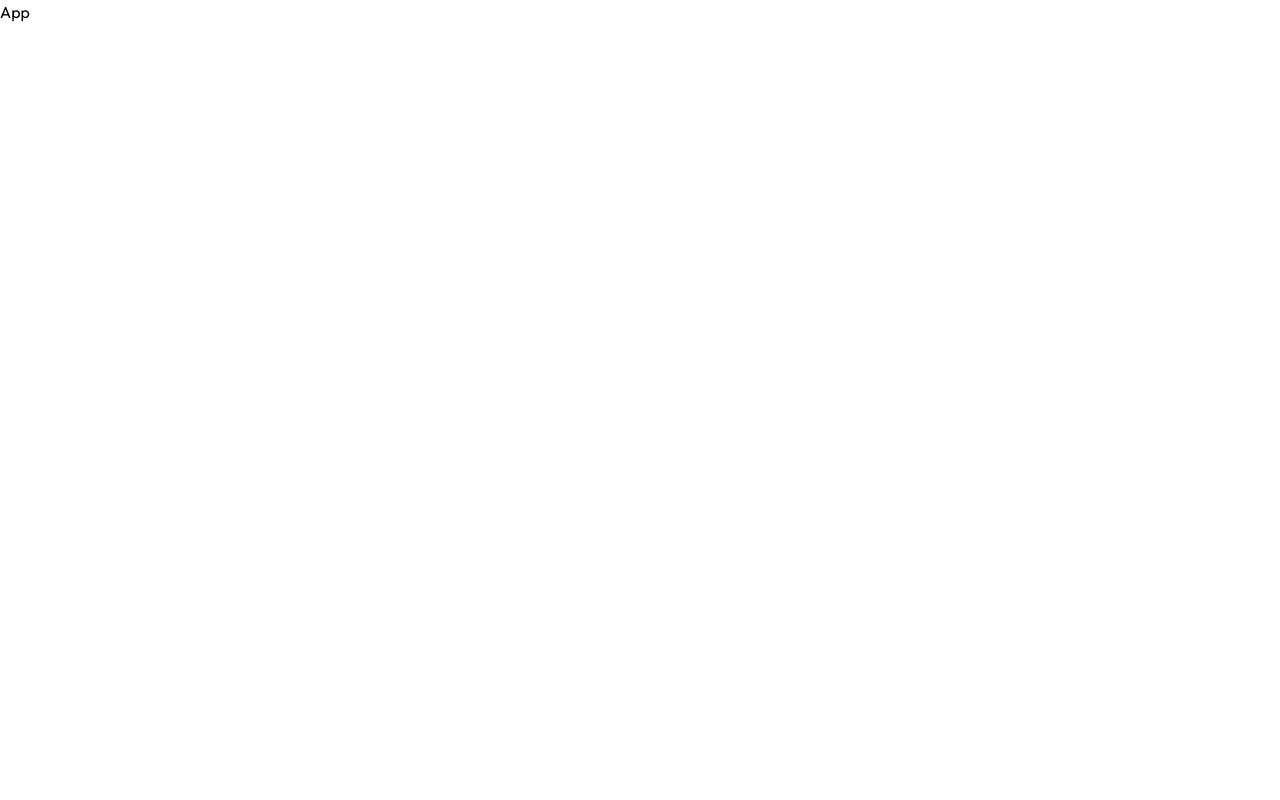
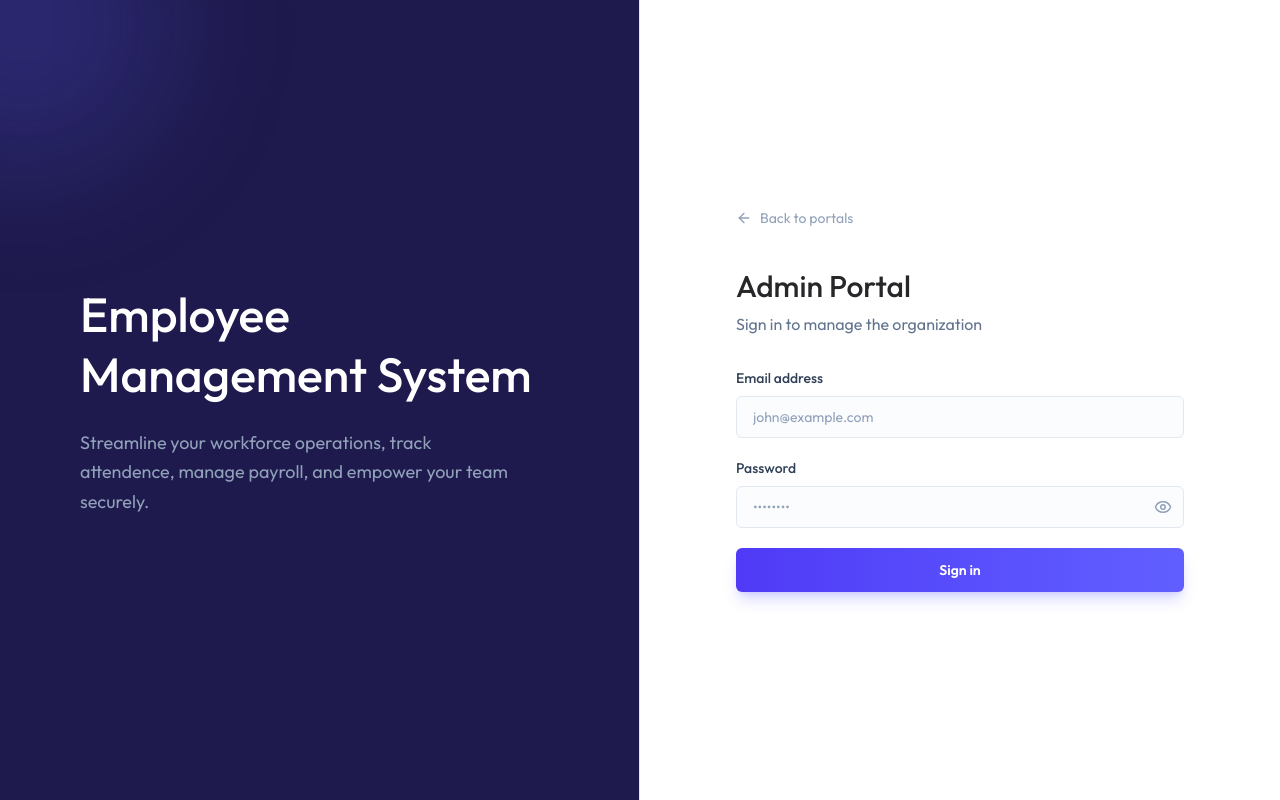
Before and after one commit to nadunranasingha340-beep/FullStack-EMS, a React (Vite) app in the folder client/: page /login/admin in a window 1280 px wide. Built offline with nearby package versions, Linux system fonts and the light colour scheme.

Commit message:
login form UI completed

```diff
--- a/client/src/App.jsx
+++ b/client/src/App.jsx
@@ -1,9 +1,57 @@
-import React from 'react'
+import { Toaster } from "react-hot-toast";
+import { Navigate, Route, Routes } from "react-router-dom";
+import LoginLanding from "./pages/LoginLanding";
+import Layout from "./pages/Layout";
+import Dashboard from "./pages/Dashboard";
+import Employees from "./pages/Employees";
+import Attendance from "./pages/Attendance";
+import Leave from "./pages/Leave";
+import Payslips from "./pages/Payslips";
+import Settings from "./pages/Settings";
+import PrintPayslip from "./pages/PrintPayslip";
+import LoginForm from "./components/LoginForm";
 
 const App = () => {
   return (
-    <div>App</div>
-  )
-}
+    <>
+      <Toaster />
+      <Routes>
+        <Route path="/login" element={<LoginLanding />} />
 
-export default App
+        <Route
+          path="/login/admin"
+          element={
+            <LoginForm
+              role="admin"
+              title="Admin Portal"
+              subtitle="Sign in to manage the organization"
+            />
+          }
+        />
+        <Route
+          path="/login/employee"
+          element={
+            <LoginForm
+              role="employee"
+              title="Employee Portal"
+              subtitle="Sign in to access your account"
+            />
+          }
+        />
+
+        <Route element={<Layout />}>
+          <Route path="/dashboard" element={<Dashboard />} />
+          <Route path="/employees" element={<Employees />} />
+          <Route path="/attendance" element={<Attendance />} />
+          <Route path="/leave" element={<Leave />} />
+          <Route path="/payslips" element={<Payslips />} />
+          <Route path="/settings" element={<Settings />} />
+        </Route>
+        <Route path="/print/payslips/:id" element={<PrintPayslip />} />
+        <Route path="*" element={<Navigate to="/dashboard" replace />} />
+      </Routes>
+    </>
+  );
+};
+
+export default App;
--- /dev/null
+++ b/client/src/components/LoginForm.jsx
@@ -0,0 +1,103 @@
+import { Link } from "react-router-dom"
+import LoginLeftSide from "./LoginLeftSide"
+import { ArrowLeftIcon, EyeIcon, EyeOffIcon, Loader2Icon } from "lucide-react"
+import { useState } from "react"
+
+const LoginForm = ({role, title, subtitle}) => {
+  const [email, setEmail] = useState("")
+  const [password, setPassword] = useState("")
+  const [showPassword, setShowPassword] = useState(false)
+  const [error, setError] = useState("")
+  const [loading, setLoading] = useState(false)
+
+  const handleSubmit = async (e) => {
+    e.preventDefault();
+  }
+
+  return (
+    <div className="min-h-screen flex flex-col md:flex-row">
+      <LoginLeftSide />
+      <div className="flex-1 flex items-center justify-center p-6 sm:p-12 bg-white">
+        <div className="w-full max-w-md animate-fade-in">
+
+          <Link to="/login" className="inline-flex items-center gap-2 text-slate-400
+          hover:text-slate-700 text-sm mb-10 transition-colors"
+          >
+            <ArrowLeftIcon size={16}/> Back to portals
+          </Link>
+
+          <div className="mb-8">
+            <h1 className="text-2xl sm:text-3xl font-medium text-zinc-800">
+              {title}
+            </h1>
+            <p className="text-slate-500 text-sm sm:text-base mt-2">
+              {subtitle}
+            </p>
+          </div>
+
+          {error && (
+            <div className="mb-6 p-4 bg-rose-50 border border-rose-200
+              text-red-700 text-sm rounded-xl flex items-start gap-3"
+            >
+              <div className="w-1.5 h-1.5 rounded-full bg-rose-500 mt-1.5 shrink-0"/>
+              {error}
+            </div>
+          )}
+
+          <form className="space-y-5" onSubmit={handleSubmit}>
+            <div>
+              <label className="block text-sm font-medium text-slate-700 mb-2">
+                Email address
+              </label>
+              <input
+                type="email" value={email}
+                onChange={(e) => setEmail(e.target.value)}
+                required
+                placeholder="john@example.com"
+              />
+            </div>
+            <div>
+              <label className="block text-sm font-medium text-slate-700 mb-2">
+                Password
+              </label>
+              <div className="relative">
+                <input
+                  type={showPassword ? 'text' : 'password'}
+                  onChange={(e) => setPassword(e.target.value)}
+                  required
+                  className="pr-11"
+                  placeholder="••••••••"
+                />
+                <button
+                  type="button"
+                  className="absolute right-3 top-1/2 -translate-y-1/2 text-slate-400
+                    hover:text-slate-600 transition-colors"
+                  onClick={() => setShowPassword(!showPassword)}
+                >
+                    {showPassword ? <EyeOffIcon size={18}/>
+                      : <EyeIcon size={18}/>
+                    }
+                </button>
+              </div>
+            </div>
+
+            <button
+              type="submit"
+              disabled={loading}
+              className="w-full py-3 bg-linear-to-r from-indigo-600 to-indigo-500
+                text-white rounded-md text-sm font-semibold hover:from-indigo-700
+                hover:to-indigo-600 disabled:opacity-50 transition-all duration-200
+                  shadow-lg shadow-indigo-500/25 active:scale-[0.98] flex items-center
+                  justify-center"
+            >
+              {loading && <Loader2Icon className="animate-spin h-4 w-4 mr-2"/>}
+              Sign in
+            </button>
+          </form>
+        </div>
+      </div>
+    </div>
+  )
+}
+
+export default LoginForm
--- /dev/null
+++ b/client/src/components/LoginLeftSide.jsx
@@ -0,0 +1,25 @@
+
+const LoginLeftSide = () => {
+  return (
+    <div className="hidden md:flex w-1/2 bg-indigo-950 relative
+        overflow-hidden border-r border-slate-200"
+    >
+        <div className="absolute -top-30 -left-30 w-72 h-72
+         bg-indigo-500/20 rounded-full blur-3xl"
+        ></div>
+
+        <div className="relative z-10 flex flex-col items-start justify-center p-12 lg:p-20 w-full h-full">
+
+            <h1 className="text-4xl lg:text-5xl font-medium text-white mb-6 leading-tight">
+                Employee <br/> Management System
+            </h1>
+            <p className="text-slate-400 text-lg max-w-md leading-relaxed">
+                Streamline your workforce operations, track attendence,
+                manage payroll, and empower your team securely.
+            </p>
+        </div>
+    </div>
+  )
+}
+
+export default LoginLeftSide
--- /dev/null
+++ b/client/src/pages/Attendance.jsx
@@ -0,0 +1,5 @@
+const Attendance = () => {
+  return <div>Attendance</div>;
+};
+
+export default Attendance;
--- /dev/null
+++ b/client/src/pages/Dashboard.jsx
@@ -0,0 +1,5 @@
+const Dashboard = () => {
+  return <div>Dashboard</div>;
+};
+
+export default Dashboard;
--- /dev/null
+++ b/client/src/pages/Employees.jsx
@@ -0,0 +1,5 @@
+const Employees = () => {
+  return <div>Employees</div>;
+};
+
+export default Employees;
--- /dev/null
+++ b/client/src/pages/Layout.jsx
@@ -0,0 +1,17 @@
+import { Outlet } from "react-router-dom";
+
+const Layout = () => {
+  return (
+    <div className="flex h-screen bg-linear-to-br from-slate-50
+      via-white to-indigo-50/30">
+      <p>Sidebar</p>
+      <main className="flex-1 overflow-y-auto">
+        <div className="p-4 pt-16 sm:p-6 sm:pt-6 lg:p-8 max-w-400 mx-auto">
+          <Outlet />
+        </div>
+      </main>
+    </div>
+  );
+};
+
+export default Layout;
--- /dev/null
+++ b/client/src/pages/Leave.jsx
@@ -0,0 +1,5 @@
+const Leave = () => {
+  return <div>Leave</div>;
+};
+
+export default Leave;
--- /dev/null
+++ b/client/src/pages/LoginLanding.jsx
@@ -0,0 +1,73 @@
+import LoginLeftSide from "../components/LoginLeftSide";
+import { ArrowRightIcon, ShieldIcon, UserIcon } from "lucide-react"
+import { Link } from "react-router-dom"
+
+
+const LoginLanding = () => {
+
+  const portalOptions = [
+    {
+      to: '/login/admin',
+      title: 'Admin Portal',
+      description: 'Manage employees, departments, payroll, and system configuration.',
+      icon: ShieldIcon
+    },
+    {
+      to: '/login/employee',
+      title: 'Employee Portal',
+      description: 'View your profile, track attendance, request time off, and access payslips.',
+      icon: UserIcon
+    }
+  ]
+
+  return (
+    <div className="min-h-screen flex flex-col md:flex-row">
+      <LoginLeftSide />
+
+      <div className="w-full md:w-1/2 flex flex-col items-center
+        justify-center p-6 sm:p-12 lg:p-16 relative overflow-y-auto min-h-screen"
+      >
+        <div className="w-full max-w-md animate-fade-in relative z-10">
+
+          {/* Header */}
+          <div className="mb-10 text-center md:text-left">
+            <h2 className="text-3xl font-medium text-slate-900 tracking-tight mb-3">
+              Welcome Back
+            </h2>
+            <p className="text-slate-500">
+              Select your portal to securely access the system.
+            </p>
+          </div>
+
+          {/* Portals List */}
+          <div className="space-y-4">
+            {portalOptions.map((portal) => (
+              <Link
+                key={portal.to} to={portal.to}
+                className="group block bg-slate-50 border border-slate-200 rounded-lg
+                p-5 sm:p-6 transition-all duration-300 hover:border-indigo-400 hover:bg-indigo-50"
+              >
+                <div className="relative z-10 flex items-center justify-between gap-4 sm:gap-5">
+                  <h3 className="text-lg text-slate-800 group-hover:text-indigo-600 mb-1 transition-colors">
+                    {portal.title}
+                  </h3>
+                  <ArrowRightIcon className="w-4 h-4 text-slate-400 group-hover:text-indigo-600
+                    group-hover:translate-x-1 transition-all duration-300"
+                  />
+                </div>
+              </Link>
+            ))}
+          </div>
+
+          {/* Footer */}
+          <div className="mt-12 text-center md:text-left text-sm text-slate-400">
+            <p>© {new Date().getFullYear()} EMSCoperation. All rights reserved.</p>
+          </div>
+
+        </div>
+      </div>
+    </div>
+  );
+};
+
+export default LoginLanding;
--- /dev/null
+++ b/client/src/pages/Payslips.jsx
@@ -0,0 +1,5 @@
+const Payslips = () => {
+  return <div>Payslips</div>;
+};
+
+export default Payslips;
--- /dev/null
+++ b/client/src/pages/PrintPayslip.jsx
@@ -0,0 +1,5 @@
+const PrintPayslip = () => {
+  return <div>PrintPayslip</div>;
+};
+
+export default PrintPayslip;
--- /dev/null
+++ b/client/src/pages/Settings.jsx
@@ -0,0 +1,5 @@
+const Settings = () => {
+  return <div>Settings</div>;
+};
+
+export default Settings;
```
